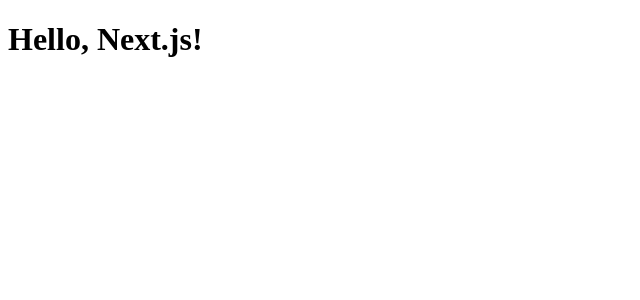
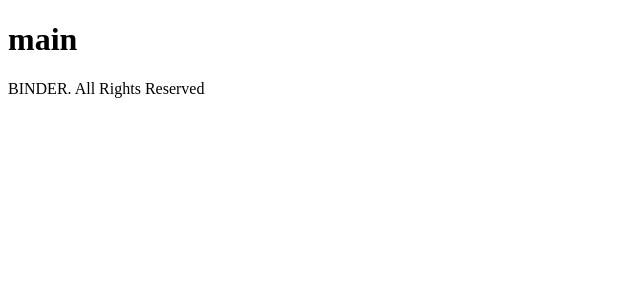
Before and after one commit to jdy8739/Binder-web, a Next.js app: page / in a window 1280 px wide. Shown: the top 300 px of the page, without its empty margins (0-640 px from the left). Built offline with nearby package versions, Linux system fonts and the light colour scheme.

Commit message:
Feat: 로그인, 가입 디렉토리 분리

```diff
--- a/app/page.tsx
+++ b/app/page.tsx
@@ -1,3 +1,14 @@
-export default function Page() {
-  return <h1>Hello, Next.js!</h1>
+const Footer = () => {
+  return <footer>BINDER. All Rights Reserved</footer>
 }
+
+const Page = () => {
+  return (
+    <>
+      <h1>main</h1>
+      <Footer />
+    </>
+  )
+}
+
+export default Page
--- /dev/null
+++ b/app/signin/page.tsx
@@ -0,0 +1,5 @@
+const SignInPage = () => {
+  return <div>sign in</div>
+}
+
+export default SignInPage
--- /dev/null
+++ b/app/signup/page.tsx
@@ -0,0 +1,5 @@
+const SignUpPage = () => {
+  return <div>sign up</div>
+}
+
+export default SignUpPage
```
Also changed, not shown: app/layout.tsx (+3 -5 lines).
